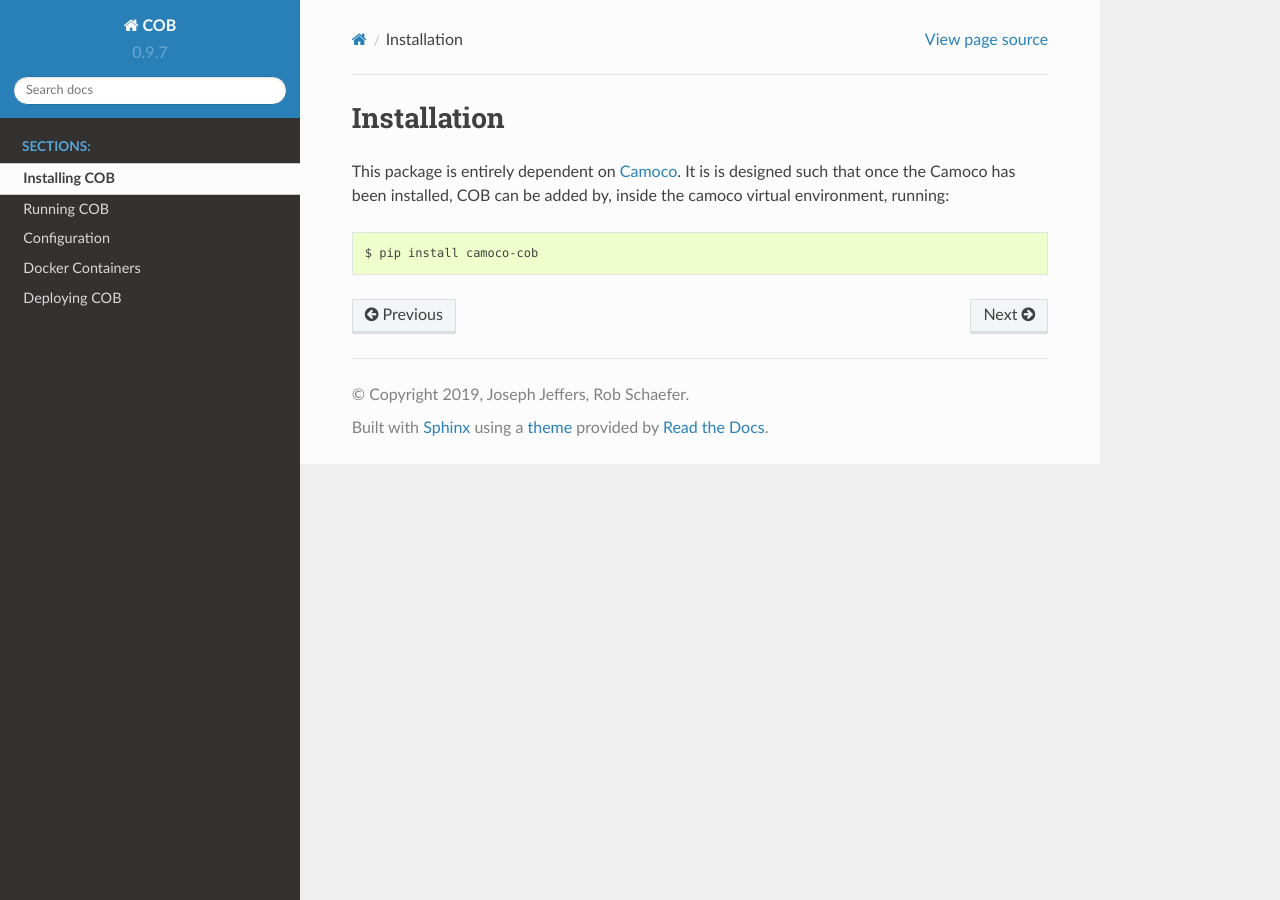
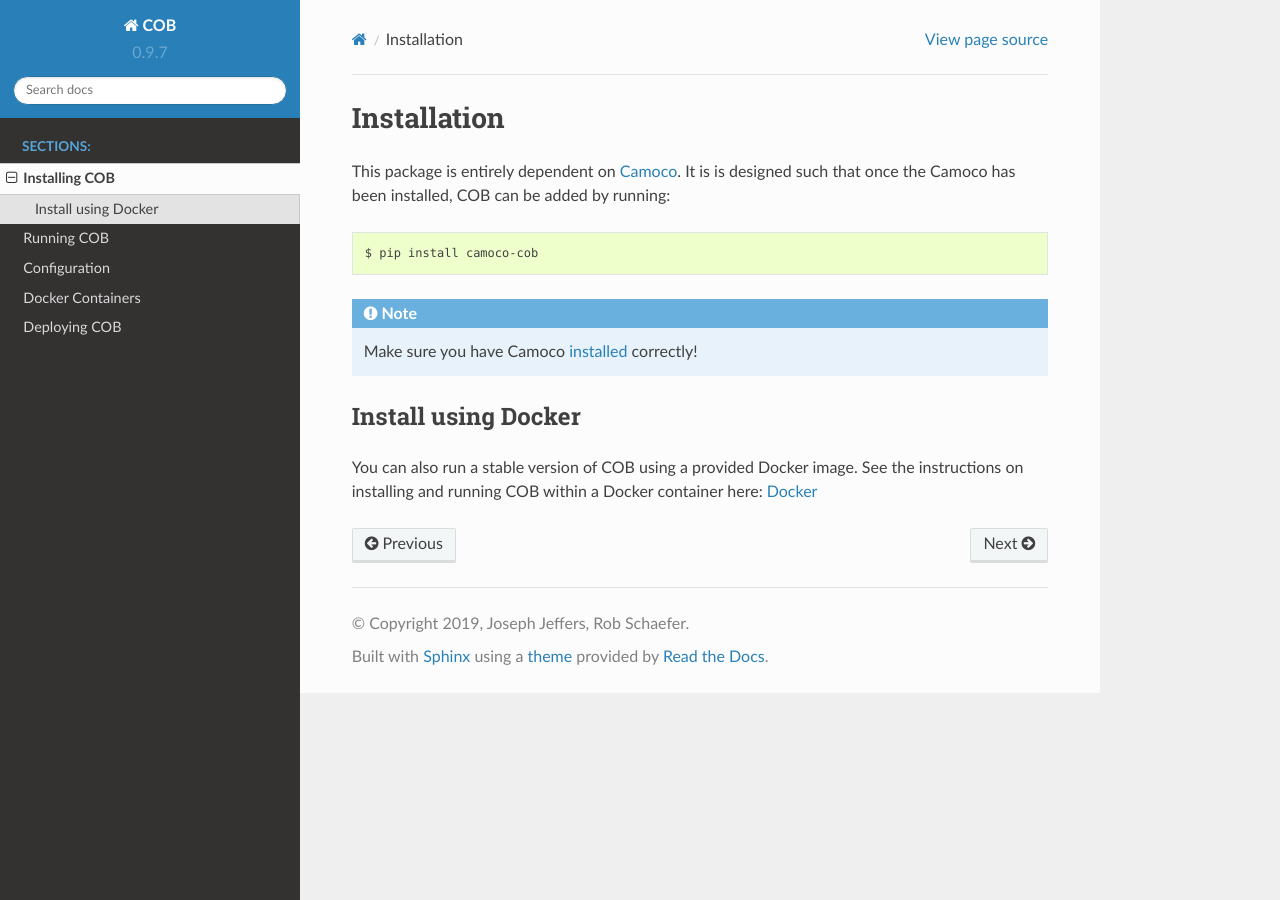
Before and after one commit to LinkageIO/cob, a Sphinx documentation site: the page built from docs/installation.rst, in a window 1280 px wide. Built offline with Sphinx 7.4.7 and the Read the Docs theme 2.0.0, drawn with Linux system fonts in a browser that asks for light colours.

Commit message:
add link to docker portion

```diff
--- a/docs/installation.rst
+++ b/docs/installation.rst
@@ -6,9 +6,18 @@ Installation
 
 This package is entirely dependent on
 `Camoco <https://github.com/LinkageIO/Camoco>`_. It is is designed such that once
-the Camoco has been installed, COB can be added by, inside the camoco virtual
-environment, running:
+the Camoco has been installed, COB can be added by running:
 
 .. code::
 
     $ pip install camoco-cob
+
+.. note::
+
+   Make sure you have Camoco `installed <https://camoco.readthedocs.io/en/latest/installation.html>`_ correctly!
+
+
+Install using Docker
+--------------------
+You can also run a stable version of COB using a provided Docker image. See the instructions
+on installing and running COB within a Docker container here: :ref:`docker`
```
